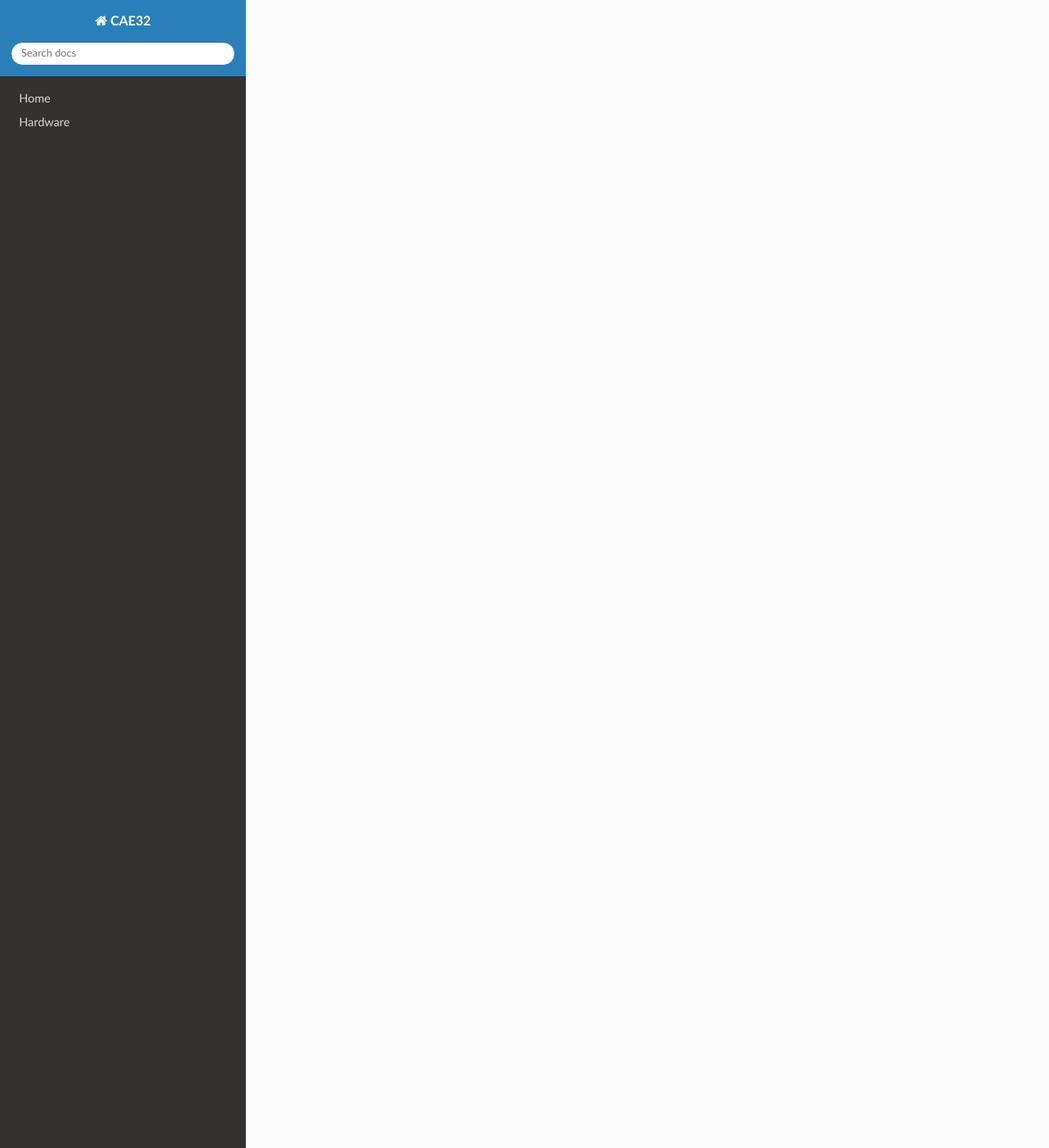
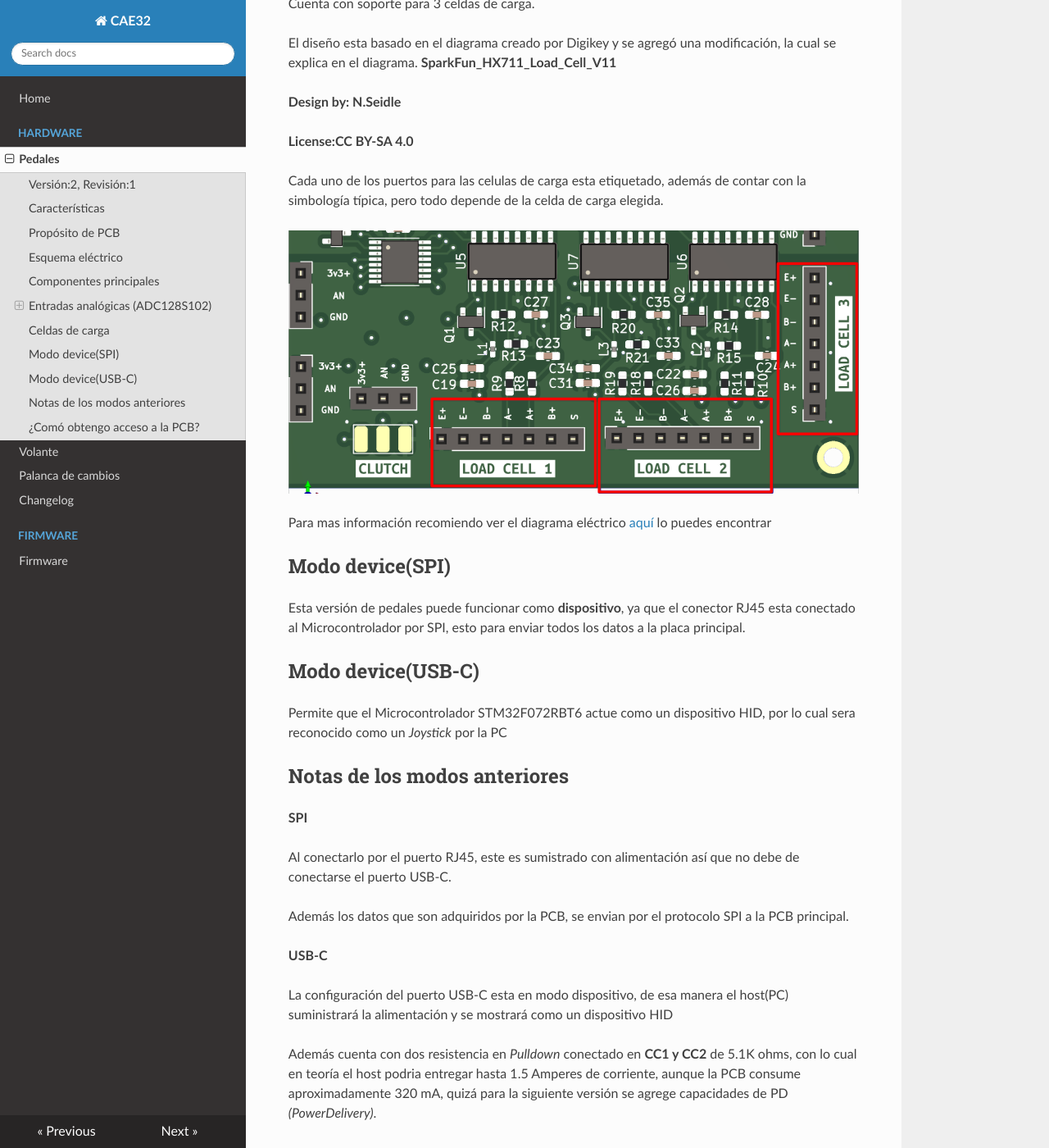
Before and after one commit to janc18/CAE32_docs, an MkDocs documentation site: the page built from docs/pedales.md, in a window 1280 px wide and 1400 px high, scrolled down 3517 px. Shown: the whole window at 82% size. Built offline with MkDocs 1.6.1, drawn with Linux system fonts in a browser that asks for light colours; nearby versions of some CDN libraries; some of the changed text lies outside the part shown.

```diff
--- a/docs/pedales.md
+++ b/docs/pedales.md
@@ -1,5 +1,5 @@
 # PCB pedales
-![status](https://badgen.net/badge/Estado/Protipo de manufactura/yellow)
+![status](https://badgen.net/badge/Estado/Prototipo de manufactura/yellow)
 ## Versión:2, Revisión:1
 
 ![PCB pedales v2 Rev1](./img/Pedals3.png)
@@ -11,11 +11,15 @@
 
 - [8 Entradas analógicas](#entradas-analogicas-adc128s102)
 - [3 Entradas para celdas de carga](#celdas-de-carga)
-- UART _(Para actualizar firmware o algún otro usó)_
+- UART _(Para actualizar firmware o algún otro uso)_
 - SPI
 - CAN _(No cuenta con transductor)_
 - Puerto USB-C para comunicación con PC
 - Puerto RJ45 para conectarse a la placa principal
+
+## Propósito de PCB
+Usarse para capturar la posición de los pedales con sus 8 canales analógicos y soporte
+para celdas de cargas
 
 ## Esquema eléctrico
 
@@ -48,21 +52,85 @@ Cada una de las entradas donde se soldará el sensor _(potenciómetro, etc)_ cue
 ![entradas](./img/señales.png)
 
 Para tener un valor de referencia mas estable, se agrega un integrado de voltage de
-referencia [REF3033](http://www.ti.com/lit/ds/symlink/ref3033.pdf) de 3.3v con lo cual
-puede reducir el ruido
+referencia [REF3033](http://www.ti.com/lit/ds/symlink/ref3033.pdf) de 3.3V con lo cual
+puede obtener lecturas mas estables
 
 |Nombre de Etiqueta|Significado|
 |-|-|
-|3v3+|Aquí se alimenta el sensor con 3.3 voltios|
+|3v3+|Aquí se alimenta el sensor con 3.3V|
 |AN|Salida del sensor analógico|
-|GND|Tierra/GND|
+|GND|Tierra|
 
 ### Precauciones
 
 **Es tu responsabilidad verificar las conexiones de los sensores a usar**
 
-1. No cuenta con protección contra polaridad inversa(conectar al revés gnd y 3v3)
+1. No cuenta con protección contra polaridad inversa(conectar al revés GND y 3v3)
 
 2. No cuenta con protección contra sobrecarga
 
 ## Celdas de carga
+
+Cuenta con soporte para 3 celdas de carga.
+
+El diseño esta basado en el diagrama creado por Digikey y se agregó una modificación, la
+cual se explica en el diagrama.
+**SparkFun_HX711_Load_Cell_V11**
+
+**Design by: N.Seidle**
+
+**License:CC BY-SA 4.0**
+
+
+Cada uno de los puertos para las celulas de carga esta etiquetado, además de contar con
+la simbología típica, pero todo depende de la celda de carga elegida.
+
+![celdas-de-carga](./img/load_cells.png)
+
+Para mas información recomiendo ver el diagrama eléctrico
+[aquí](./pdfs/kicad_schematic.pdf#page=5) lo puedes encontrar
+
+## Modo device(SPI)
+Esta versión de pedales puede funcionar como **dispositivo**, ya que el conector RJ45
+esta conectado al Microcontrolador por SPI, esto para enviar todos los datos a la placa
+principal.
+
+## Modo device(USB-C)
+Permite que el Microcontrolador STM32F072RBT6 actue como un dispositivo HID, por lo cual
+sera reconocido como un _Joystick_ por la PC
+
+## Notas de los modos anteriores
+
+**SPI**
+
+Al conectarlo por el puerto RJ45, este es sumistrado con alimentación así
+que no debe de conectarse el puerto USB-C.
+
+Además los datos que son adquiridos por la PCB, se envian por el protocolo SPI
+a la PCB principal.
+
+**USB-C**
+
+La configuración del puerto USB-C esta en modo dispositivo, de esa manera el host(PC)
+suministrará la alimentación y se mostrará como un dispositivo HID
+
+Además cuenta con dos resistencia en _Pulldown_ conectado en **CC1 y CC2** de 5.1K ohms,
+con lo cual en teoría el host podria entregar hasta 1.5 Amperes de corriente, aunque la
+PCB consume aproximadamente 320 mA, quizá para la siguiente versión se agrege
+capacidades de PD _(PowerDelivery)_.
+
+## ¿Comó obtengo acceso a la PCB?
+
+Por el momento la unica forma es con un provedor de PCB como JLCPCB, PCBWay etc,
+subiendo el archivo gerber.
+
+Los archivos gerber y BOM se estaran publicando en _releases_ en el
+[repositorio](https://github.com/janc18/CAE32).
+
+También tienes acceso a los esquematicos para cualquier modificación, [aquí](https://github.com/janc18/CAE32/tree/main/Esquematicos/CAE32_PCB/Pedals/Pedals)
+
+**Datos relevantes de PCB**
+
+- 4 capas
+
+- Dimensiones: 70mm x 76mm
--- a/mkdocs.yml
+++ b/mkdocs.yml
@@ -2,5 +2,11 @@ site_name: CAE32
 
 nav:
   - Home: index.md
-  - Hardware: hardware.md
+  - 'Hardware':
+      - 'Pedales': 'pedales.md'
+      - 'Volante': 'volante.md'
+      - 'Palanca de cambios': 'palanca_de_cambios.md'
+      - 'Changelog': 'changelog_hardware.md'
+  - Firmware:
+      - 'Firmware': 'firmware.md'
 theme: readthedocs
```
Also changed, not shown: docs/firmware.md (+84 -0 lines), docs/index.md (+2 -2 lines), docs/volante.md (+47 -0 lines), docs/img/boot.png (added), docs/img/boot2.png (added), docs/img/load_cells.png (added), docs/img/programar_1.png (added), docs/img/programar_2.png (added), docs/img/uart.png (added), docs/img/user_conf.png (added).
